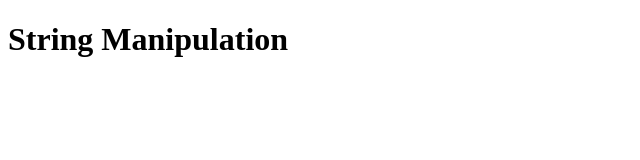
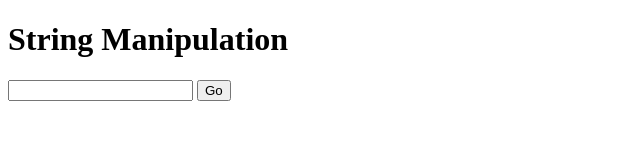
Before and after one commit to TimAConner/NSS-Single-Page-Applications-String-Manipulation, a plain HTML site: page index.html in a window 1280 px wide. Shown: the whole page, without its empty margins (0-640 px from the left). Drawn offline with Linux system fonts and the light colour scheme.

Commit message:
In your HTML, create a text input and a button.

```diff
--- a/index.html
+++ b/index.html
@@ -9,6 +9,8 @@
 <body>
     <main>
         <h1>String Manipulation</h1>
+        <input type="text" id="textInput">
+        <button id="btn">Go</button>
     </main>
     <script type="text/javascript" src="strings.js"></script>
 </body>
```
